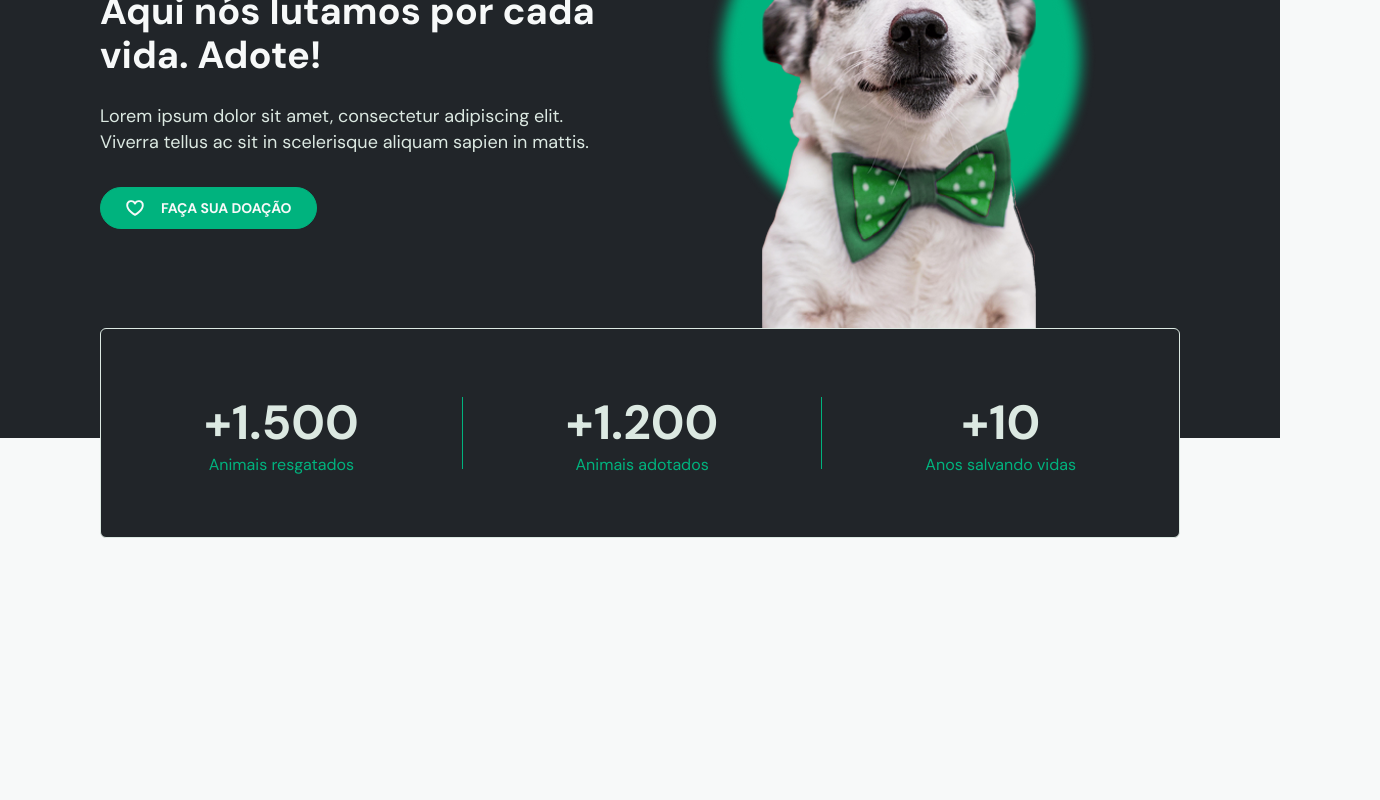
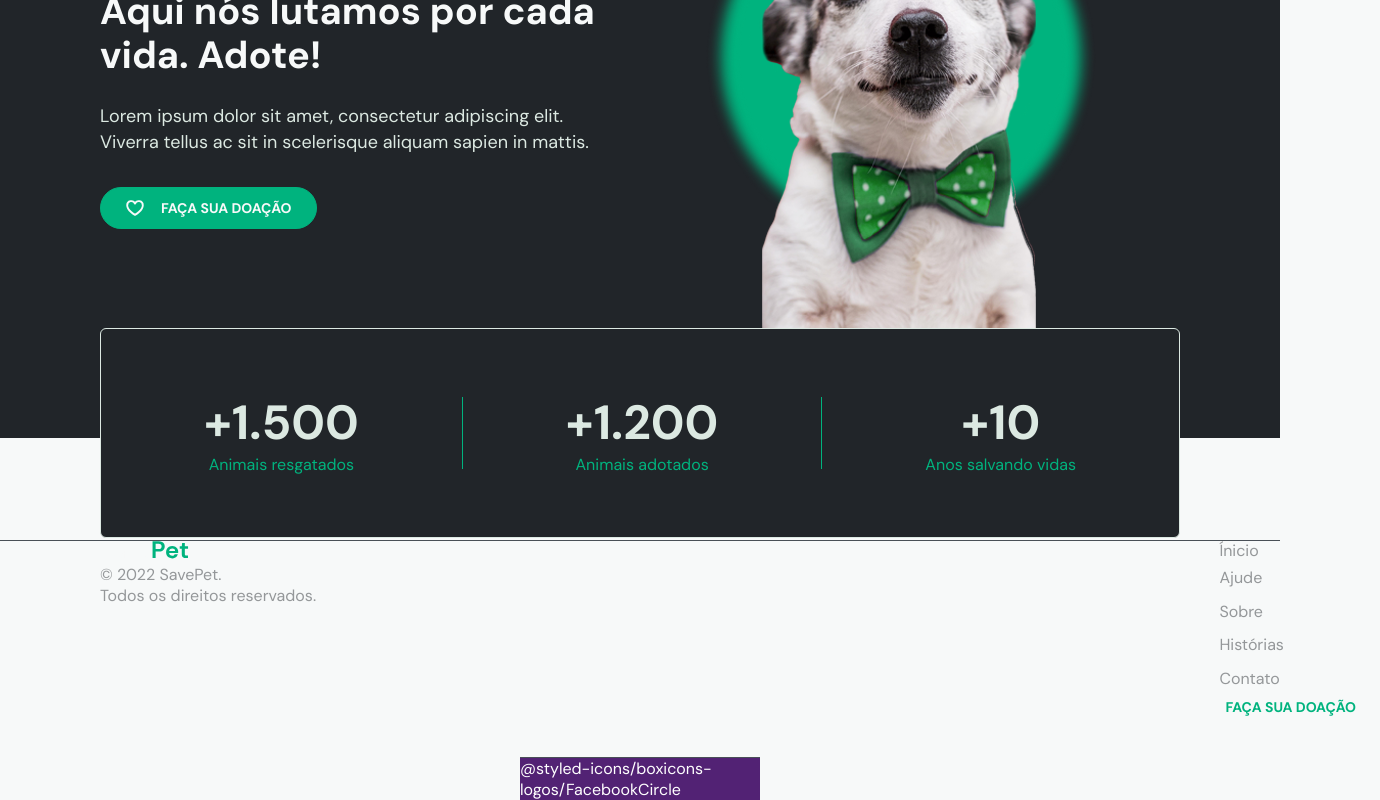
Before and after one commit to FabioPelagaggi/DogProject, a Next.js app: page / in a window 1280 px wide. Shown: the part 249-1049 px from the top of the page, 1380 px wide, since content can reach past the window. Before the commit the page ends 800 px from the top, so only its background shows below. Built offline with nearby package versions, Linux system fonts and the light colour scheme.

Commit message:
Footer-0.1
Initial Footer

```diff
--- /dev/null
+++ b/src/components/Footer/index.tsx
@@ -0,0 +1,92 @@
+
+import Dropdown from '../Dropdown';
+import Logo from '../Logo';
+
+
+import {
+    ButtonContainer, LinkButton, FooterContainer, LogoContainer,
+    LogoLink,
+    FooterWrapper, SocialMediaWrap, SocialIcons, SocialIconsLinks, NavItem, LogoText, FooterMenu,
+    NavLink, NavMenu
+  } from './style';
+
+  interface onToggleAndHoverProps {
+    isOpen: Boolean;
+    isHover: Boolean;
+    onToggle: (action: Boolean) => void;
+    onOpenDropdown: (action: Boolean) => void;
+    onCloseDropdown: (action: Boolean) => void;
+  }
+
+export default function Footer(
+    {
+        isOpen,
+        isHover,
+        onToggle,
+        onOpenDropdown,
+        onCloseDropdown
+      }: onToggleAndHoverProps) {
+
+    return (
+      <FooterContainer>
+
+        <FooterWrapper>
+          <LogoContainer>
+            <LogoLink href='#'>
+              <Logo />
+            </LogoLink>
+            <LogoText>
+              © 2022 SavePet.
+            </LogoText>
+            <LogoText>
+              Todos os direitos reservados.
+            </LogoText>
+          </LogoContainer>
+
+
+          <FooterMenu>
+            <NavMenu>
+              <NavItem onMouseEnter={onCloseDropdown}>
+                <NavLink href="#">
+                  Ínicio
+                </NavLink>
+              </NavItem>
+
+                <NavLink href="#">
+                  Ajude
+                </NavLink>
+
+                <NavLink href="#">
+                  Sobre
+                </NavLink>
+
+                <NavLink href="#">
+                  Histórias
+                </NavLink>
+
+                <NavLink href="#">
+                  Contato
+                </NavLink>
+
+                <ButtonContainer>
+                  <LinkButton>
+                    Faça sua doação
+                  </LinkButton>
+                </ButtonContainer>
+            </NavMenu>
+          </FooterMenu>
+        </FooterWrapper>
+
+        <SocialMediaWrap>
+          <SocialIcons>
+              <SocialIconsLinks>
+
+              </SocialIconsLinks>
+              <SocialIconsLinks>
+                @styled-icons/boxicons-logos/FacebookCircle
+              </SocialIconsLinks>
+            </SocialIcons>
+        </SocialMediaWrap>
+      </FooterContainer>
+    )
+  }
--- /dev/null
+++ b/src/components/Footer/style.ts
@@ -0,0 +1,147 @@
+import styled from 'styled-components';
+
+export const FooterContainer = styled.footer`
+  width: 100vw;
+  height: 0;
+  display: flex;
+  flex-direction: column;
+  align-items: center;
+  justify-content: space-between;
+  position: absolute;
+  bottom: 10px;
+  padding: 0 130px;
+  border-top: 1px solid ${({ theme }) => theme.colors.gray[500]};
+
+  @media (max-width: 1280px) {
+    padding: 0 100px;
+  }
+
+  @media (max-width: 1024px) {
+    padding: 0 30px;
+  }
+`;
+
+export const FooterWrapper = styled.div`
+  width: 100vw;
+  display: flex;
+
+  justify-content: space-between;
+  max-width: 1500px;
+  margin: 0 auto;
+
+  @media (max-width: 768px) {
+    flex-direction: column;
+  }
+`;
+export const LogoContainer = styled.div`
+  width: 300px;
+  display: flex;
+  flex-direction: column;
+
+  @media (max-width: 1024px) {
+    width: 130px;
+  }
+`;
+
+export const LogoLink = styled.a`
+  cursor: pointer;
+`;
+
+export const LogoText = styled.a`
+  display: flex;
+  align-items: center;
+  text-decoration: none;
+  color: ${({ theme }) => theme.colors.gray[300]};
+  transition: 0.2s ease-in-out;
+
+  &:hover {
+    color: ${({ theme }) => theme.colors.green[50]};
+  }
+`;
+
+export const FooterMenu = styled.nav`
+  display: flex;
+`;
+
+export const NavMenu = styled.ul`
+  display: flex;
+  flex-direction: column;
+  list-style: none;
+`;
+
+export const NavItem = styled.li`
+  cursor: pointer;
+  height: 75px;
+`;
+
+export const NavLink = styled.a`
+  display: flex;
+  align-items: center;
+  height: 100%;
+  text-decoration: none;
+  padding: 0 18px;
+  line-height: 20px;
+  color: ${({ theme }) => theme.colors.gray[300]};
+  transition: 0.2s ease-in-out;
+
+  &:hover {
+    color: ${({ theme }) => theme.colors.green[50]};
+  }
+
+  &:active {
+    font-weight: bold;
+    color: ${({ theme }) => theme.colors.green[50]};
+    border-bottom: 3px solid ${({ theme }) => theme.colors.green[50]};
+  }
+
+  @media (max-width: 1024px) {
+    padding: 0 12px;
+  }
+`;
+
+export const ButtonContainer = styled.div`
+  @media (max-width: 768px) {
+
+  }
+`;
+
+export const LinkButton = styled.a`
+  font-size: 14px;
+  font-weight: bold;
+  color: ${({ theme }) => theme.colors.green[200]};
+  cursor: pointer;
+  padding: 10px 24px;
+
+  border-radius: 40px;
+  text-transform: uppercase;
+  transition: all 0.2s ease-in-out;
+
+  &:hover {
+    background-color: ${({ theme }) => theme.colors.green[700]};
+    color: ${({ theme }) => theme.colors.green[50]};
+    border-color: ${({ theme }) => theme.colors.green[700]};
+  }
+`;
+
+export const SocialMediaWrap = styled.div`
+  display: flex;
+  justify-content: flex-end;
+  align-items: center;
+  max-width: 100vw;
+  margin: 40px auto 0 auto;
+  background-color: #522274;
+  border-top: 1px solid ${({ theme }) => theme.colors.gray[500]};
+
+
+`;
+
+export const SocialIcons = styled.div`
+  display: flex;
+  justify-content: space-between;
+  align-items: center;
+  width: 240px;
+`;
+
+export const SocialIconsLinks = styled.a`
+  color: #fff;
+`;
--- a/src/pages/index.tsx
+++ b/src/pages/index.tsx
@@ -1,4 +1,5 @@
 import { useState } from "react";
+import Footer from "../components/Footer";
 import Header from "../components/Header";
 import Hero from "../components/Hero";
 import Sidebar from "../components/Sidebar";
@@ -22,6 +23,8 @@ export default function Home() {
         onToggle={handleToggle}
       />
       <Hero />
+
+      <Footer />
     </>
   )
 }
```
Also changed, not shown: 1 other file (tests, documents, lock files or other folders).
